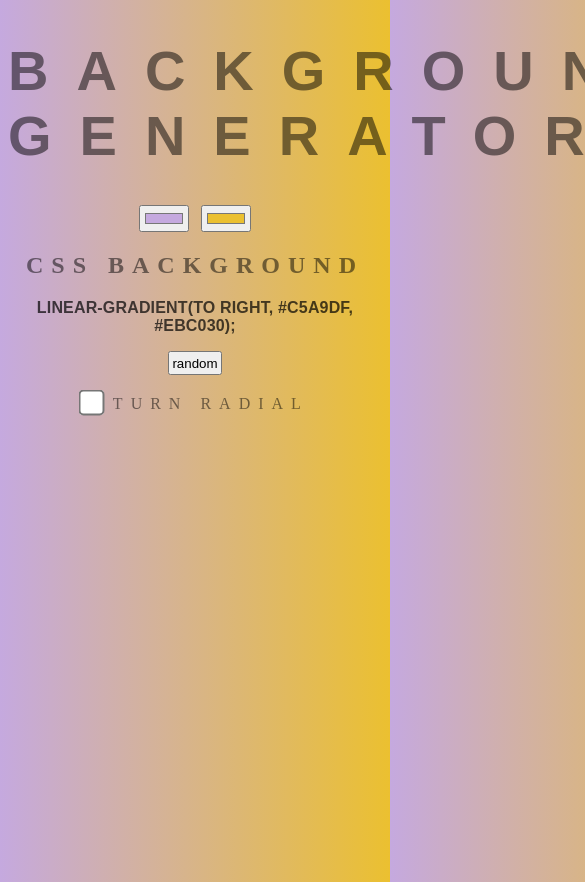
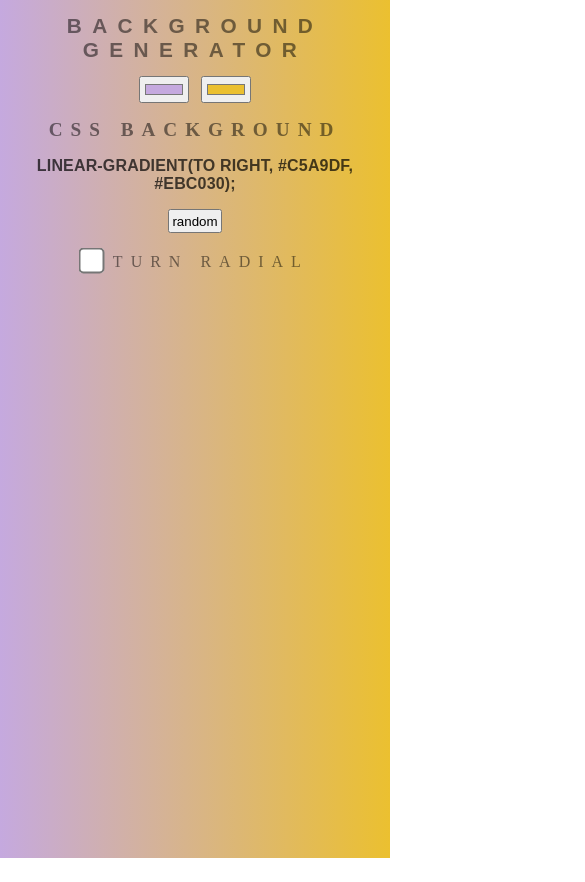
Before and after one commit to MrShanx/background-generator-web, a website: page index.html in a window 390 px wide. Shown: the top 882 px of the page, 585 px wide, since content can reach past the window. After the commit the page ends 858 px from the top, so only its background shows below. Drawn offline with Linux system fonts and the light colour scheme.

Commit message:
responsive title

```diff
--- a/style.css
+++ b/style.css
@@ -25,6 +25,15 @@ h1 {
 	width: 100%;
 }
 
+@media(max-width: 700px) {
+	h1 {
+		font-size: 1.3em;
+	}
+	h2 {
+		font-size: 1.2em;
+	}
+}
+
 h3 {
 	font: 900 1em 'Raleway', sans-serif;
 	color: rgba(0,0,0,.7);
```
